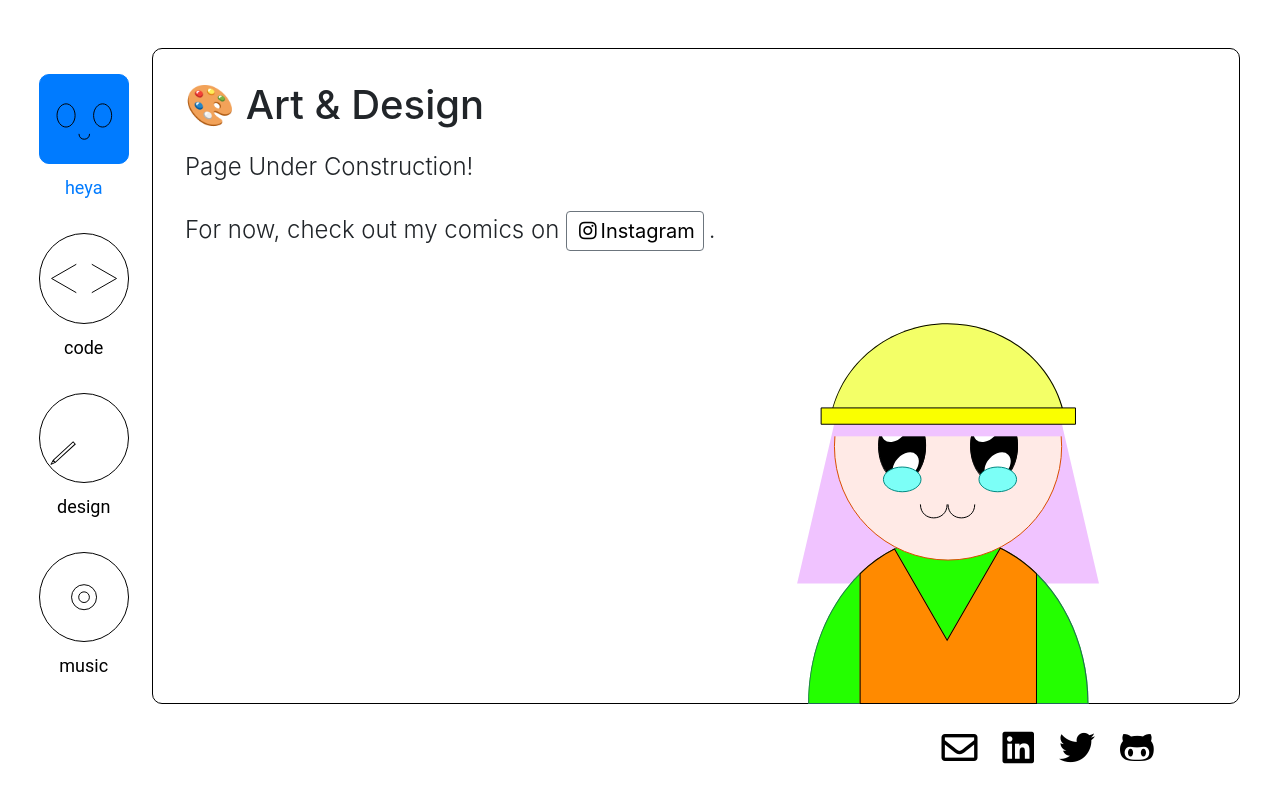
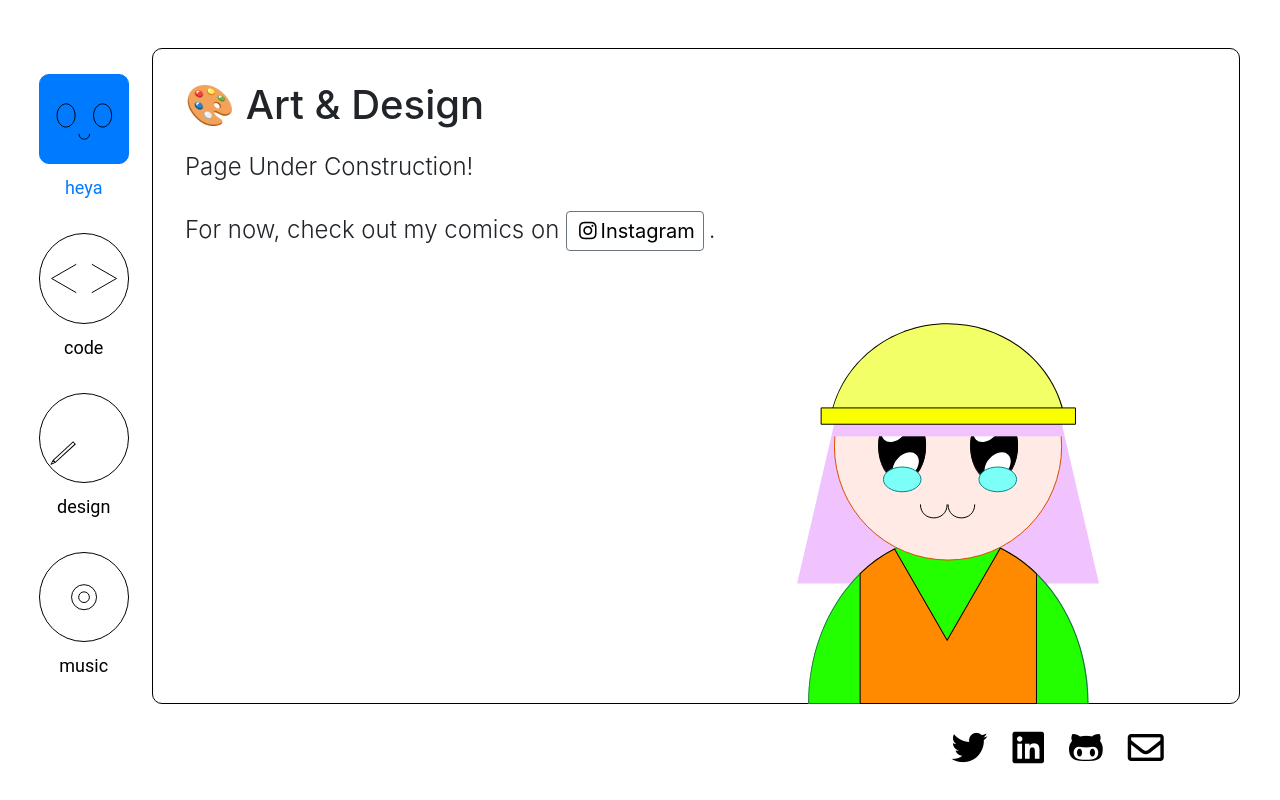
Before and after one commit to Heyabird/portfolio, a React (Create React App) app: page /design in a window 1280 px wide. Built offline with nearby package versions, Linux system fonts and the light colour scheme.

Commit message:
switch up order on contact icons

```diff
--- a/src/App.css
+++ b/src/App.css
@@ -138,7 +138,7 @@ p {
 
 #email-icon {
   margin-top: 10px;
-  padding-right: 10px;
+  padding-left: 10px;
 }
 
 @media screen and (max-width: 1110px) {
--- a/src/components/components/Contact.js
+++ b/src/components/components/Contact.js
@@ -51,20 +51,10 @@ export const Contact = () => (
   <Styles>
     <Navbar expand="lg">
       {/* <p>Contact Me</p> */}
+      <a href="https://twitter.com/heyathebird/" target="_blank"><i class="fab fa-twitter fa-3x"></i></a>
+      <a href="https://www.linkedin.com/in/heya/" target="_blank" class=""><i class="fab fa-linkedin fa-3x "></i></a>
+      <a href="https://github.com/Heyabird" target="_blank"><i class="fab fa-github-alt fa-3x"></i></a>
       <a href="mailto:heyabird@gmail.com" target="_blank" class=""><i id="email-icon" class="far fa-envelope fa-3x"></i></a>
-      <a href="https://www.linkedin.com/in/heya/" target="_blank" class=""><i class="fab fa-linkedin fa-3x "></i></a>
-      <a href="https://www.linkedin.com/in/heya/" target="_blank"><i class="fab fa-twitter fa-3x"></i></a>
-      <a href="https://github.com/Heyabird" target="_blank"><i class="fab fa-github-alt fa-3x"></i></a>
-      {/* <Button href="https://github.com/heyabird/anger-release-app" target="_blank"> */}
-        {/* Repo</Button> */}
-      {/* <Navbar.Brand href="/">Contact Me</Navbar.Brand> */}
-      {/* <Navbar.Toggle aria-controls="basic-navbar-nav"/> */}
-      {/* <Navbar.Collapse id="basic-navbar-nav"> */}
-        {/* <Nav className="ml-auto">
-          <Nav.Item><Nav.Link href="/">Home</Nav.Link></Nav.Item>
-          <Nav.Item><Nav.Link href="/about">About</Nav.Link></Nav.Item>
-        </Nav> */}
-      {/* </Navbar.Collapse> */}
     </Navbar>
   </Styles>
 )
```
Also changed, not shown: 1 other file (tests, documents, lock files or other folders).
